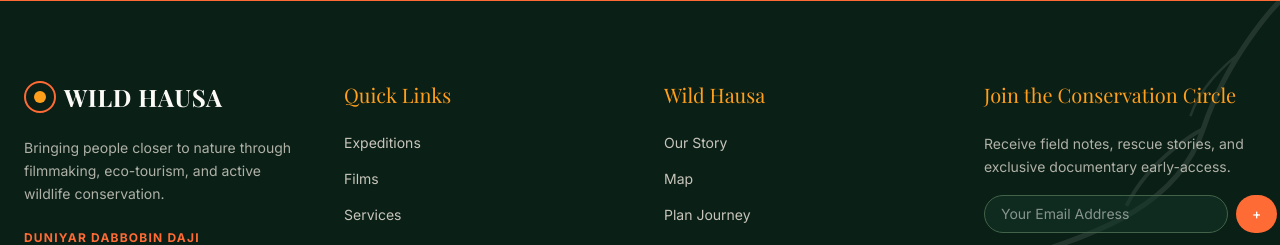
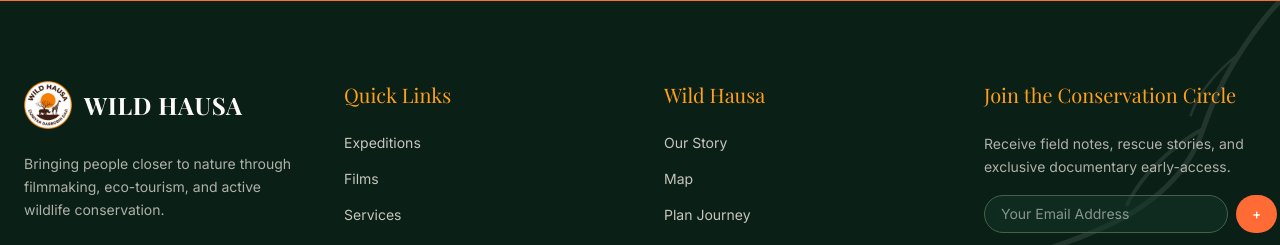
Before and after one commit to ahmanur/Wildlife-Hausa, a Next.js app: page / in a window 1280 px wide. Shown: the part 3731-3976 px from the top of the page. Built offline with nearby package versions, Linux system fonts and the light colour scheme; no server answers; the database is empty; a web font is replaced by a local one.

Commit message:
style: replace decorative circle with official logo in footer

```diff
--- a/src/components/layout/Footer.tsx
+++ b/src/components/layout/Footer.tsx
@@ -2,6 +2,7 @@
 
 import React, { useState } from 'react';
 import Link from 'next/link';
+import Image from 'next/image';
 import { useLanguage } from '@/components/providers/LanguageProvider';
 import { subscribeNewsletter } from '@/lib/firebase/services';
 import { usePathname } from 'next/navigation';
@@ -52,9 +53,14 @@ export function Footer() {
         <div className="grid grid-cols-1 md:grid-cols-2 lg:grid-cols-4 gap-12 mb-16">
           {/* Brand Col */}
           <div>
-            <div className="flex items-center gap-2 mb-6">
-              <div className="w-8 h-8 rounded-full border-2 border-wild-sunset flex items-center justify-center">
-                <div className="w-3 h-3 bg-wild-sun-soft rounded-full" />
+            <div className="flex items-center gap-3 mb-6">
+              <div className="relative w-12 h-12 shrink-0">
+                <Image
+                  src="/logo.png"
+                  alt="Wild Hausa Logo"
+                  fill
+                  className="object-contain"
+                />
               </div>
               <span className="font-serif text-2xl font-bold tracking-wide">WILD HAUSA</span>
             </div>
```
